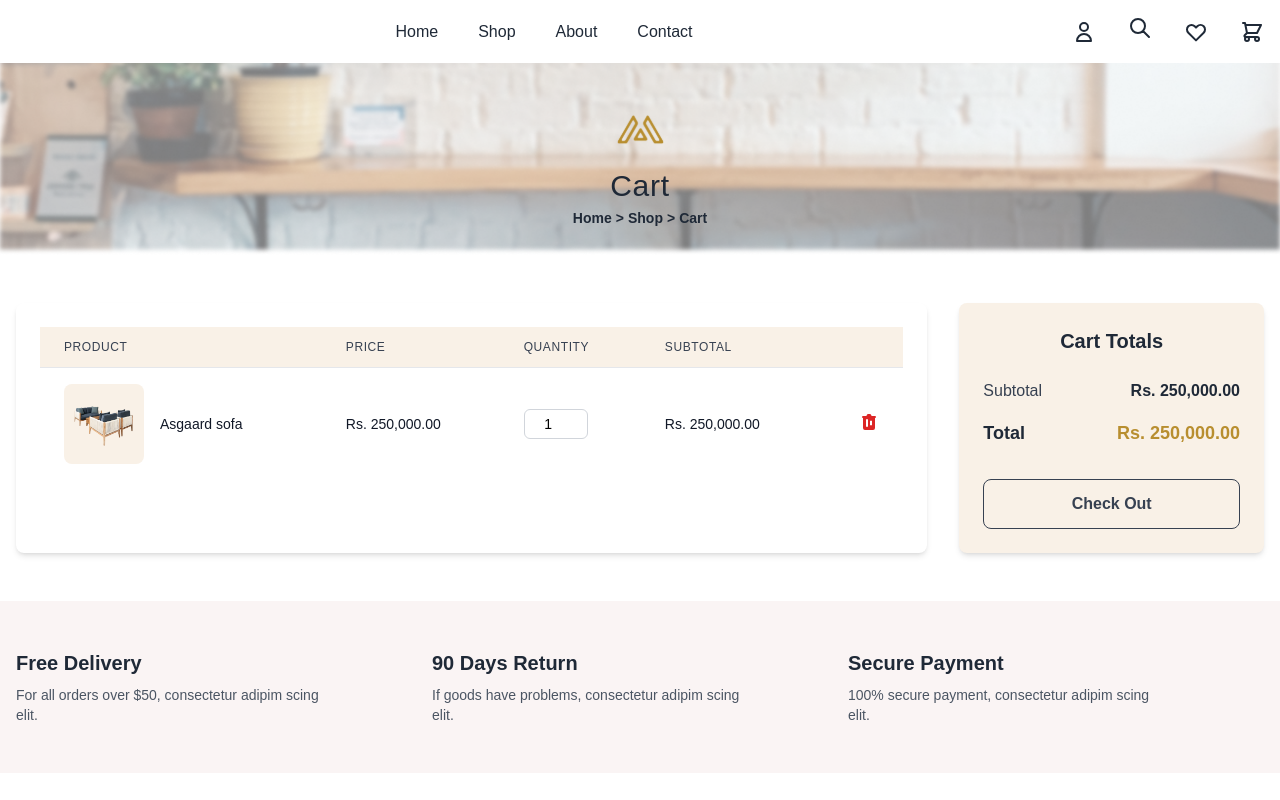
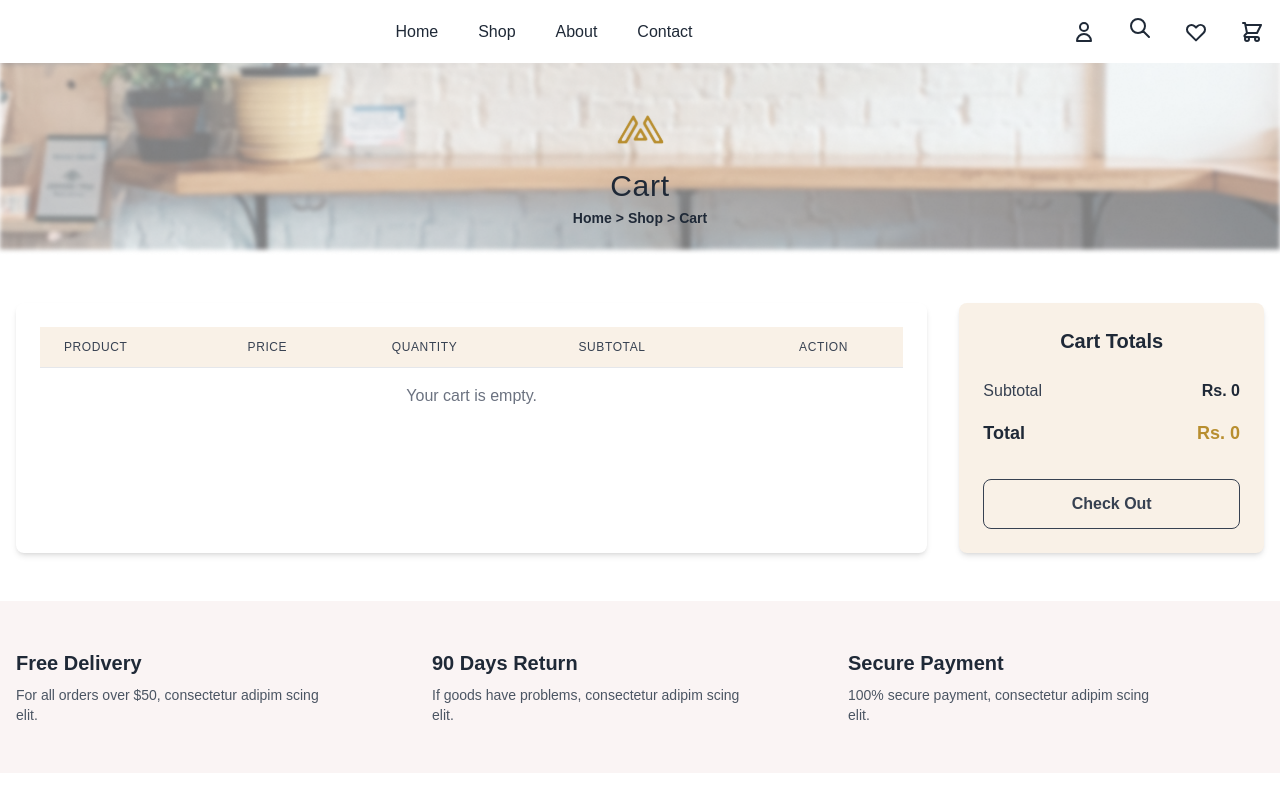
Before and after one commit to codewith-adnan/e-commerce, a React (Create React App) app: page /pages/viewcart in a window 1280 px wide. Shown: the top 800 px of the page. Built offline with nearby package versions, Linux system fonts and the light colour scheme.

Commit message:
Enhance cart functionality

```diff
--- a/src/Pages/Shop.tsx
+++ b/src/Pages/Shop.tsx
@@ -85,17 +85,22 @@ const ProductCard: React.FC<Product> = ({ id, name, price, imageUrl }) => {
   };
 
   return (
-    <div className="bg-white rounded-lg overflow-hidden transform transition duration-300 hover:scale-105 group">
+    <div className="bg-white rounded-lg overflow-hidden transform transition duration-300 hover:scale-105 group shadow-sm hover:shadow-md">
       <img src={imageUrl} alt={name} className="w-full h-48 object-cover object-center" />
-      <div className="p-4 text-center">
-        <h3 className="text-lg font-medium text-gray-800">{name}</h3>
-        <p className="mt-1 text-gray-600">{price}</p>
-        <button
-          onClick={handleAddToCart}
-          className="mt-3 px-4 py-2 bg-gray-100 text-gray-800 rounded-md hover:bg-gray-800 hover:text-white transition-colors duration-300 opacity-0 group-hover:opacity-100"
-        >
-          Add to Cart
-        </button>
+      <div className="p-4">
+        <h3 className="text-lg font-medium text-gray-800 text-center">{name}</h3>
+        <div className="mt-2 flex justify-between items-center">
+          <p className="text-gray-600 font-semibold">{price}</p>
+          <button
+            onClick={handleAddToCart}
+            className="text-gray-800 hover:text-orange-500 transition-colors duration-200 focus:outline-none"
+            title="Add to Cart"
+          >
+            <svg xmlns="http://www.w3.org/2000/svg" className="h-6 w-6" fill="none" viewBox="0 0 24 24" stroke="currentColor">
+              <path strokeLinecap="round" strokeLinejoin="round" strokeWidth={2} d="M3 3h2l.4 2M7 13h10l4-8H5.4M7 13L5.4 5M7 13l-2.293 2.293c-.63.63-.184 1.707.707 1.707H17m0 0a2 2 0 100 4 2 2 0 000-4zm-8 2a2 2 0 11-4 0 2 2 0 014 0z" />
+            </svg>
+          </button>
+        </div>
       </div>
     </div>
   );
--- a/src/Pages/chekout.tsx
+++ b/src/Pages/chekout.tsx
@@ -1,9 +1,12 @@
 import React from 'react';
+import { useCart } from '../context/CartContext'; // Import useCart
 
 import bannerBg from '../assets/images/Rectangle1.png'; // Replace with your actual path
 import meubelLogo from '../assets/icons/m tag.svg';
 
 const Checkout: React.FC = () => {
+  const { cartItems, getCartTotal } = useCart(); // Use context
+
   return (
     <>
       {/* Header Section */}
@@ -171,17 +174,19 @@ const Checkout: React.FC = () => {
           <div className="w-full sm:w-4/5 md:w-3/5 lg:w-2/5 px-4 mt-8 lg:mt-0">
             <div className="bg-white p-6 rounded-lg shadow-md">
               <h3 className="text-xl font-bold text-gray-800 mb-4">Product</h3>
-              <div className="flex justify-between items-center mb-2">
-                <span className="text-gray-600">Asgaard sofa x 1</span>
-                <span className="font-semibold text-gray-800">Rs. 250,000.00</span>
-              </div>
+              {cartItems.map((item) => (
+                <div key={item.id} className="flex justify-between items-center mb-2">
+                  <span className="text-gray-600">{item.name} x {item.quantity}</span>
+                  <span className="font-semibold text-gray-800">Rs. {(item.price * item.quantity).toLocaleString('en-IN')}</span>
+                </div>
+              ))}
               <div className="flex justify-between items-center mb-4 border-b pb-4">
                 <span className="text-gray-600">Subtotal</span>
-                <span className="font-semibold text-gray-800">Rs. 250,000.00</span>
+                <span className="font-semibold text-gray-800">Rs. {getCartTotal().toLocaleString('en-IN')}</span>
               </div>
               <div className="flex justify-between items-center mb-6">
                 <span className="text-xl font-bold text-gray-800">Total</span>
-                <span className="text-xl font-bold text-[#B88E2F]">Rs. 250,000.00</span>
+                <span className="text-xl font-bold text-[#B88E2F]">Rs. {getCartTotal().toLocaleString('en-IN')}</span>
               </div>
 
               <div className="mb-6">
--- a/src/Pages/contact.tsx
+++ b/src/Pages/contact.tsx
@@ -1,12 +1,35 @@
 import React from 'react';
+import { Link } from 'react-router-dom';
 import locationIcon from '../assets/icons/location.png';
 import phoneIcon from '../assets/icons/bxs_phone.png';
 import clockIcon from '../assets/icons/bi_clock-fill.png';
+import bannerBg from '../assets/images/Rectangle1.png';
+import meubelLogo from '../assets/icons/m tag.svg';
 
 const ContactUs = () => {
   return (
     <>
       {/* Header Section */}
+      <div className="relative h-48 overflow-hidden">
+        <img
+          src={bannerBg}
+          alt="Contact Banner"
+          className="absolute inset-0 w-full h-full object-cover object-bottom"
+        />
+        <div className="relative z-10 flex flex-col items-center justify-center h-full text-gray-800">
+          <img src={meubelLogo} alt="Meubel Logo" className="h-18 w-auto" />
+          <h1 className="text-3xl tracking-wide">Contact</h1>
+          <p className="text-sm mt-1 font-bold flex flex-row items-center">
+            <Link to="/" className="hover:underline text-black">Home</Link>
+            <span className="mx-1 font-bold text-black">&gt;</span>
+            <Link to="/pages/shop" className="hover:underline text-black">Shop</Link>
+            <span className="mx-1 font-bold text-black">&gt;</span>
+            <span className="text-gray-500">Contact</span>
+          </p>
+        </div>
+      </div>
+
+      {/* Intro Section */}
       <div className="pt-16 pb-12 text-center">
         <h2 className="text-3xl font-bold text-gray-900 mb-4">Get In Touch With Us</h2>
         <p className="text-gray-600 max-w-2xl mx-auto px-4">
--- a/src/Pages/viewcart.tsx
+++ b/src/Pages/viewcart.tsx
@@ -1,10 +1,13 @@
 import React from 'react';
-
+import { useNavigate } from 'react-router-dom';
+import { useCart } from '../context/CartContext';
 import bannerBg from '../assets/images/Rectangle1.png';
 import meubelLogo from '../assets/icons/m tag.svg';
-import asgaardSofa from '../assets/images/Asgaard sofa 1.png';
 
 const ViewCart: React.FC = () => {
+  const { cartItems, removeFromCart, getCartTotal } = useCart();
+  const navigate = useNavigate();
+
   return (
     <>
       <header>
@@ -31,7 +34,7 @@ const ViewCart: React.FC = () => {
       <div className="container mx-auto px-4 py-12">
         <div className="flex flex-col lg:flex-row gap-8">
           <div className="w-full lg:w-3/4 bg-white p-6 rounded-lg shadow-md">
-            <div className="overflow-x-auto"> {/* Added for horizontal scrolling on small screens */}
+            <div className="overflow-x-auto">
               <table className="min-w-full divide-y divide-gray-200">
                 <thead className="bg-[#F9F1E7]">
                   <tr>
@@ -47,45 +50,55 @@ const ViewCart: React.FC = () => {
                     <th scope="col" className="px-6 py-3 text-left text-xs font-medium text-gray-700 uppercase tracking-wider">
                       Subtotal
                     </th>
-                    <th scope="col" className="relative px-6 py-3">
-                      <span className="sr-only">Remove</span>
+                    <th scope="col" className="px-6 py-3 text-center text-xs font-medium text-gray-700 uppercase tracking-wider">
+                      Action
                     </th>
                   </tr>
                 </thead>
                 <tbody className="bg-white divide-y divide-gray-200">
+                  {cartItems.length === 0 ? (
                     <tr>
+                      <td colSpan={5} className="px-6 py-4 text-center text-gray-500">
+                        Your cart is empty.
+                      </td>
+                    </tr>
+                  ) : (
+                    cartItems.map((item) => (
+                      <tr key={item.id}>
                         <td className="px-6 py-4 whitespace-nowrap">
                           <div className="flex items-center">
                             <div className="flex-shrink-0 h-20 w-20 bg-[#F9F1E7] rounded-lg p-2">
-                          <img className="h-full w-full object-contain" src={asgaardSofa} alt="Asgaard sofa" />
+                              <img className="h-full w-full object-contain" src={item.image} alt={item.name} />
                             </div>
                             <div className="ml-4">
-                          <div className="text-sm font-medium text-gray-900">Asgaard sofa</div>
+                              <div className="text-sm font-medium text-gray-900">{item.name}</div>
                             </div>
                           </div>
                         </td>
                         <td className="px-6 py-4 whitespace-nowrap">
-                      <div className="text-sm text-gray-900">Rs. 250,000.00</div>
+                          <div className="text-sm text-gray-900">Rs. {item.price.toLocaleString('en-IN')}</div>
                         </td>
                         <td className="px-6 py-4 whitespace-nowrap">
-                      <input
-                        type="number"
-                        defaultValue="1"
-                        min="1"
-                        className="w-16 px-3 py-1 border border-gray-300 rounded-md text-center text-sm focus:outline-none focus:ring-blue-500 focus:border-blue-500"
-                      />
+                          <span className="px-3 py-1 border border-gray-300 rounded-md text-sm">
+                            {item.quantity}
+                          </span>
                         </td>
                         <td className="px-6 py-4 whitespace-nowrap text-sm text-gray-900">
-                      Rs. 250,000.00
+                          Rs. {(item.price * item.quantity).toLocaleString('en-IN')}
                         </td>
-                    <td className="px-6 py-4 whitespace-nowrap text-right text-sm font-medium">
-                      <button className="text-red-600 hover:text-red-900">
+                        <td className="px-6 py-4 whitespace-nowrap text-center text-sm font-medium">
+                          <button
+                            onClick={() => removeFromCart(item.id)}
+                            className="text-[#B88E2F] hover:text-red-700 transition-colors"
+                          >
                             <svg xmlns="http://www.w3.org/2000/svg" className="h-5 w-5" viewBox="0 0 20 20" fill="currentColor">
                               <path fillRule="evenodd" d="M9 2a1 1 0 00-.894.553L7.382 4H4a1 1 0 000 2v10a2 2 0 002 2h8a2 2 0 002-2V6a1 1 0 100-2h-3.382l-.724-1.447A1 1 0 0011 2H9zM7 8a1 1 0 012 0v6a1 1 0 11-2 0V8zm6 0a1 1 0 01-2 0v6a1 1 0 112 0V8z" clipRule="evenodd" />
                             </svg>
                           </button>
                         </td>
                       </tr>
+                    ))
+                  )}
                 </tbody>
               </table>
             </div>
@@ -95,14 +108,15 @@ const ViewCart: React.FC = () => {
             <h3 className="text-xl font-bold text-gray-800 mb-6 text-center">Cart Totals</h3>
             <div className="flex justify-between items-center mb-4">
               <span className="text-gray-700">Subtotal</span>
-              <span className="font-semibold text-gray-800">Rs. 250,000.00</span>
+              <span className="font-semibold text-gray-800">Rs. {getCartTotal().toLocaleString('en-IN')}</span>
             </div>
             <div className="flex justify-between items-center mb-8">
               <span className="text-lg font-bold text-gray-800">Total</span>
-              <span className="text-lg font-bold text-[#B88E2F]">Rs. 250,000.00</span>
+              <span className="text-lg font-bold text-[#B88E2F]">Rs. {getCartTotal().toLocaleString('en-IN')}</span>
             </div>
             <button
               type="button"
+              onClick={() => navigate('/pages/checkout')}
               className="w-full py-3 px-4 border border-gray-700 text-gray-700 font-semibold rounded-lg hover:bg-gray-100 focus:outline-none focus:ring-2 focus:ring-gray-500 focus:ring-offset-2"
             >
               Check Out
```
Lines whose indentation alone changed are shown as unchanged.
